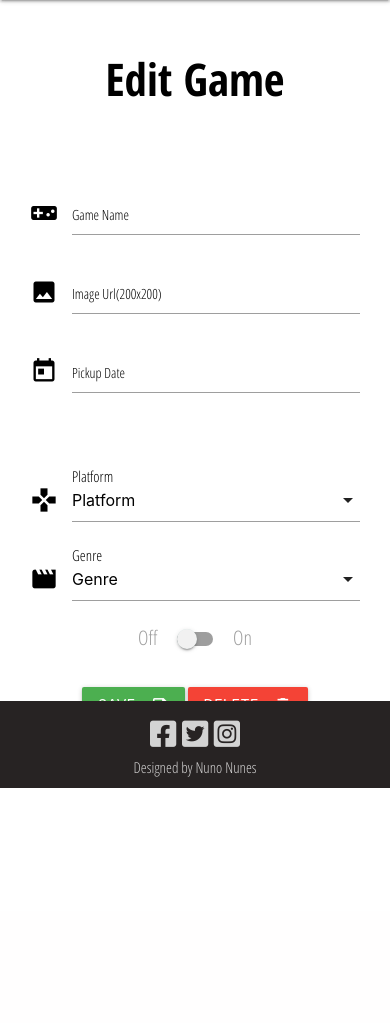
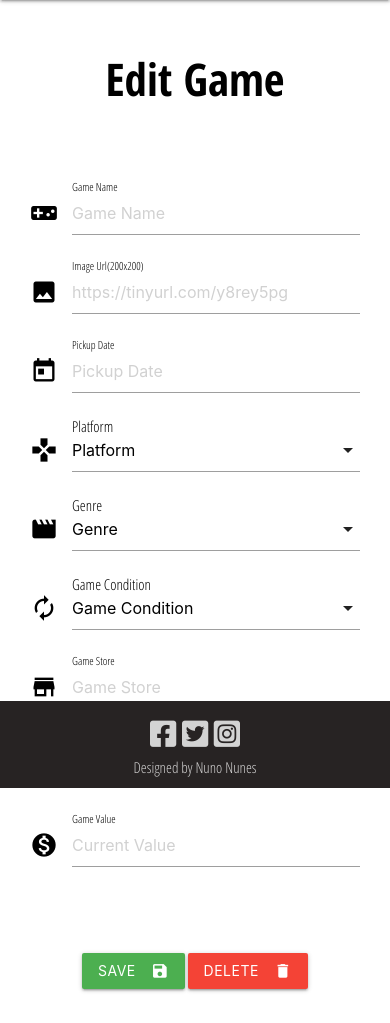
Before and after one commit to Brainvibe/1UpLoot, a Flask app: template templates/editgame.html in a window 390 px wide. Shown: the part 56-1079 px from the top of the page. Before the commit the page ends 844 px from the top, so only its background shows below. Run offline with Flask 2, Linux system fonts and the light colour scheme; the template is opened without the code that fills it, so the values that code supplies are empty; some libraries are stand-ins or nearby versions.

Commit message:
updated edit page with new db entries, fixed search buttons position in mobile

```diff
--- a/static/css/style.css
+++ b/static/css/style.css
@@ -66,7 +66,7 @@ nav .brand-logo {
 }
 
 .icon {
-    font-size: 60px;
+    font-size: 40px;
     color:#ED6E07;
 }
 
@@ -221,6 +221,11 @@ a {
     width: 15%;
 }
 
+#modal22{
+    font-weight: 200;
+    text-align: left;
+}
+
 .modal .modal-footer {
     text-align: center;
 }
@@ -275,10 +280,18 @@ div.row:nth-child(3)>div:nth-child(1) {
 
 @media (min-width: 320px) and (max-width: 480px) {
 
+
     #modal1 {
         width: 50%;
     }
 
+    #search-btn {
+        margin-right: 5px;
+        margin-bottom: 10px;
+    }
+    .login-container{
+        height: 100vh;
+    }
 }
 
 @media (min-width: 320px) and (max-width: 480px) and (orientation: landscape) {
--- a/templates/editgame.html
+++ b/templates/editgame.html
@@ -13,27 +13,25 @@
                 <div class="row">
                     <div class="input-field col s12 m4 l4">
                         <i class="material-icons prefix">videogame_asset</i>
-                        <input id="game_name" name="game_name" type="text" value="{{game.game_name}}" required>
-                        <label for=" icon_prefix">Game Name</label>
+                        <input placeholder="Game Name" id="game_name" name="game_name" type="text"
+                            value="{{game.game_name}}" required>
+                        <label for="icon_prefix">Game Name</label>
                     </div>
                     <div class="input-field col s12 m4 l4">
                         <i class="material-icons prefix">image</i>
                         <input id="game_image" name="game_image" type="url" class="validate" value="{{game.game_image}}"
-                            required>
+                            placeholder="https://tinyurl.com/y8rey5pg" required>
                         <label for="icon_prefix">Image Url(200x200)</label>
                     </div>
                     <div class="input-field col s12 m4 l4">
                         <i class="material-icons prefix">today</i>
-                        <input id="pickup_date" name="pickup_date" type="text" class="datepicker validate"
-                            value="{{game.pickup_date}}" required>
+                        <input placeholder="Pickup Date" id="pickup_date" name="pickup_date" type="text"
+                            value="{{game.pickup_date}}" class="datepicker validate" required>
                         <label for="icon_prefix">Pickup Date</label>
                     </div>
-                </div>
-
-                <div class="row">
                     <div class="input-field col s12 m4 l4">
                         <i class="material-icons prefix">gamepad</i>
-                        <select class="validate" id="platform_name" name="platform_name">
+                        <select class="validate" id="platform_name" name="platform_name" required>
                             <option value="" disabled selected>Platform</option>
                             {% for plats in plat %}
                             {% if plats.platform_name == game.platform_name %}
@@ -45,10 +43,9 @@
                         </select>
                         <label>Platform</label>
                     </div>
-
                     <div class="input-field col s12 m4 l4">
                         <i class="material-icons prefix">movie</i>
-                        <select class="validate" id="genre_name" name="genre_name">
+                        <select class="validate" id="genre_name" name="genre_name" required>
                             <option value="" disabled selected>Genre</option>
                             {% for genres in genre %}
                             {% if genres.genre_name == game.genre_name %}
@@ -60,17 +57,35 @@
                         </select>
                         <label>Genre</label>
                     </div>
-                    <div class="switch col s12 m4 l4 center">
-                        <label>
-                            Off
-                            <input id="used" name="game_condition" value="{{game.game_condition}}" type="checkbox">
-                            <span class="lever"></span>
-                            On
-                        </label>
-
+                    <div class="input-field col s12 m4 l4">
+                        <i class="material-icons prefix">autorenew</i>
+                        <select class="validate" id="game_condition" name="game_condition">
+                            <option value="" disabled selected>Game Condition</option>
+                            <option value="New">New</option>
+                            <option value="Used">Used</option>
+                            <option value="Mint">Mint</option>
+                        </select>
+                        <label>Game Condition</label>
+                    </div>
+                    <div class="input-field col s12 m4 l4">
+                        <i class="material-icons prefix">store</i>
+                        <input placeholder="Game Store" id="game_store" name="game_store" type="text"
+                            value="{{game.game_store}}" class="validate">
+                        <label for="game_store">Game Store</label>
                     </div>
 
-
+                    <div class="input-field col s12 m4 l4">
+                        <i class="material-icons prefix">attach_money</i>
+                        <input placeholder="Purchased Price" id="game_price" name="game_price"
+                            value="{{game.game_price}}" type="number" class="validate">
+                        <label for="game_price">Purchased Price</label>
+                    </div>
+                    <div class="input-field col s12 m4 l4">
+                        <i class="material-icons prefix">monetization_on</i>
+                        <input placeholder="Current Value" id="game_value" name="game_value" value="{{game.game_value}}"
+                            type="number" min="1" step="any" class="validate">
+                        <label for="game_value">Game Value</label>
+                    </div>
                 </div>
                 <div class="row">
                     <div class="input-field col s12 m12 l12 center">
@@ -81,17 +96,13 @@
                             class="modal-trigger btn waves-effect waves-orange red">Delete<i
                                 class="material-icons right">delete</i></a>
                         </button>
-
-
-
                         <div id="modal1" class="modal">
                             <div class="modal-content">
                                 <p>Are you sure?</p>
                             </div>
                             <div class="modal-footer center">
 
-                                <a id="no-button" href="#!"
-                                    class="modal-close">No</a>
+                                <a id="no-button" href="#!" class="modal-close">No</a>
                                 <a id="yes-button" href="{{url_for('delete_game', game_id=game._id)}}">Yes</a>
                             </div>
                         </div>
```
Also changed, not shown: templates/addgame.html (+1 -11 lines), templates/games.html (+9 -11 lines).
